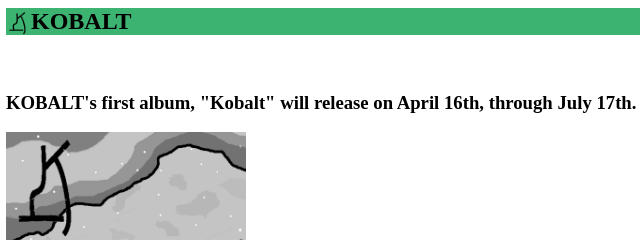
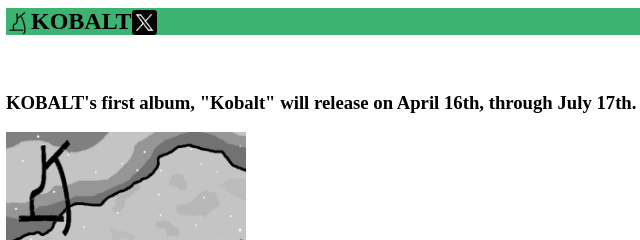
Before and after one commit to wctoan/kobalt, a plain HTML site: page index.html in a window 1280 px wide. Shown: the top 240 px of the page, 2-642 px from the left. Drawn offline with Linux system fonts and the light colour scheme.

Commit message:
Update index.html

```diff
--- a/index.html
+++ b/index.html
@@ -1,3 +1,3 @@
-<h2 style="background-color:MediumSeaGreen;"><img src="kobaltlogo1.png" alt="cover" width="25" height="25" style="vertical-align:bottom">KOBALT</h2>
+<h2 style="background-color:MediumSeaGreen;"><img src="kobaltlogo1.png" alt="cover" width="25" height="25" style="vertical-align:bottom">KOBALT<a href="https://twitter.com/BandKobalt"><img src="xlogo.png" width="25" height="25" style="vertical-align:bottom"></a></h2>
 <br><h3>KOBALT's first album, "Kobalt" will release on April 16th, through July 17th.</h3><img src="kobalt.png" alt="cover" width="240" height="240" style="vertical-align:bottom">
 <a href="https://twitter.com/BandKobalt"><img src="xlogo.png" width="25" height="25" style="vertical-align:bottom"></a>
```
